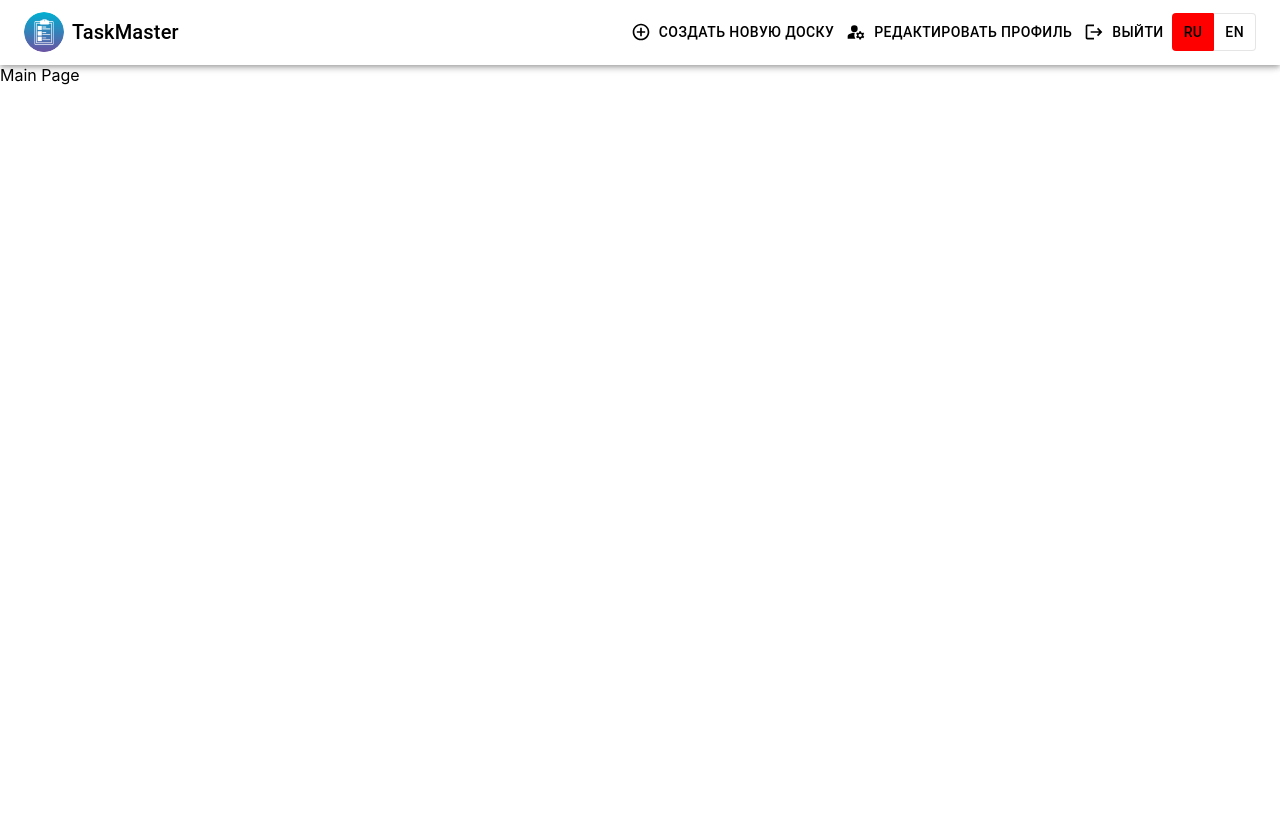
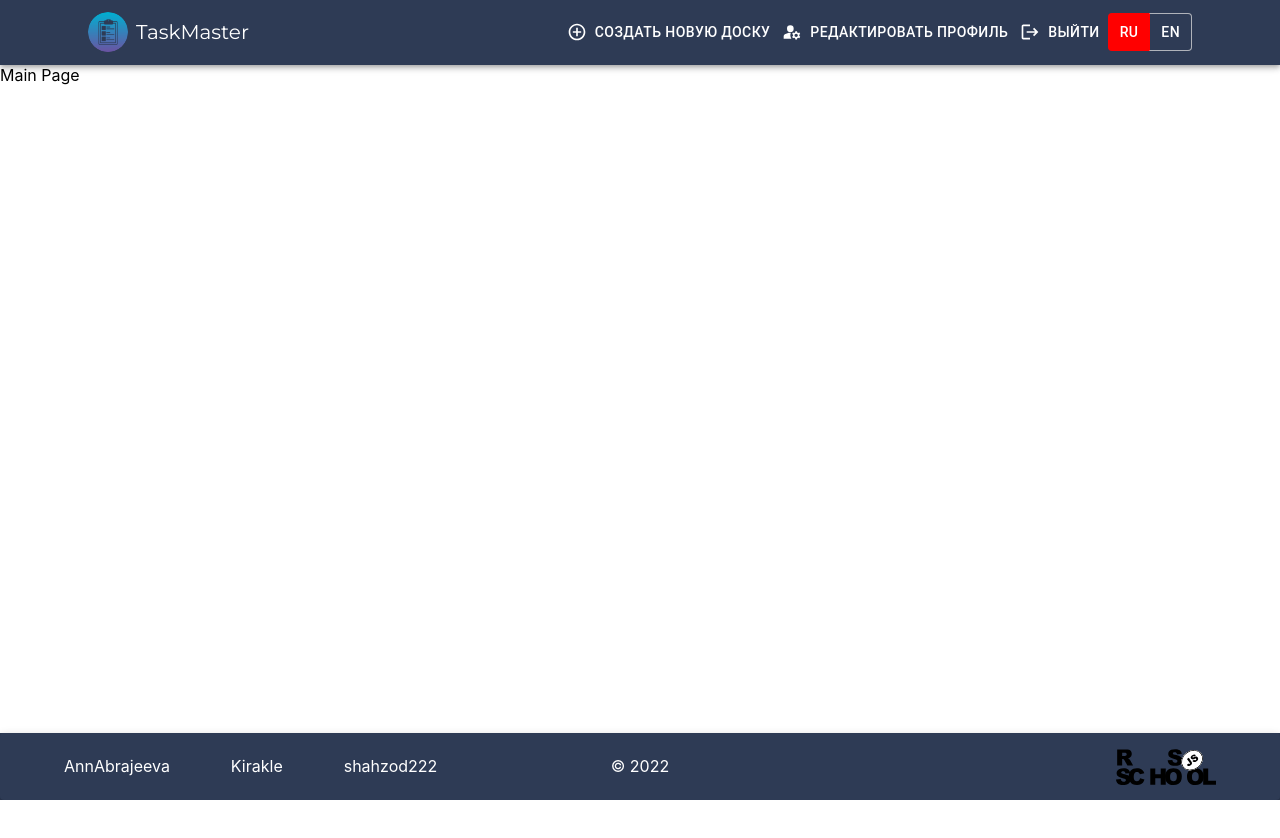
Before and after one commit to AnnAbrajeeva/project-management-app, a React (Create React App) app in the folder project-management-app/: page / in a window 1280 px wide. Shown: the top 838 px of the page. After the commit the page ends 800 px from the top, so only its background shows below. Built offline with nearby package versions, Linux system fonts and the light colour scheme.

Commit message:
feat: add footer

```diff
--- a/project-management-app/public/index.html
+++ b/project-management-app/public/index.html
@@ -5,13 +5,16 @@
     <link rel="icon" href="%PUBLIC_URL%/favicon.ico" />
     <meta name="viewport" content="width=device-width, initial-scale=1" />
     <meta name="theme-color" content="#000000" />
-    <meta
-      name="description"
-      content="Web site created using create-react-app"
-    />
+    <meta name="description" content="Web site created using create-react-app" />
     <link rel="apple-touch-icon" href="%PUBLIC_URL%/logo192.png" />
     <link rel="manifest" href="%PUBLIC_URL%/manifest.json" />
-    <title>React App</title>
+    <link rel="preconnect" href="https://fonts.googleapis.com" />
+    <link rel="preconnect" href="https://fonts.gstatic.com" crossorigin />
+    <link
+      href="https://fonts.googleapis.com/css2?family=Montserrat:wght@400;600&family=Nunito:wght@400;700&display=swap"
+      rel="stylesheet"
+    />
+    <title>TaskMaster</title>
   </head>
   <body>
     <noscript>You need to enable JavaScript to run this app.</noscript>
--- a/project-management-app/src/App.tsx
+++ b/project-management-app/src/App.tsx
@@ -1,17 +1,28 @@
 import React from 'react';
 import { Routes, Route } from 'react-router-dom';
+import { createTheme, ThemeProvider } from '@mui/material';
 import MainPage from './pages/MainPage';
 import Header from './components/Header';
 import './App.css';
+import Footer from 'components/Footer';
+import Welcome from 'pages/WelcomePage';
+
+const theme = createTheme({
+  typography: {
+    fontFamily: ['Montserrat'].join(','),
+  },
+});
 
 function App() {
   return (
-    <>
+    <ThemeProvider theme={theme}>
       {window.location.pathname !== '/welcome' && <Header />}
       <Routes>
         <Route path="/" element={<MainPage />} />
+        <Route path="/welcome" element={<Welcome />} />
       </Routes>
-    </>
+      <Footer />
+    </ThemeProvider>
   );
 }
 
--- /dev/null
+++ b/project-management-app/src/components/Footer/Footer.module.scss
@@ -0,0 +1,41 @@
+.footer {
+  position: absolute;
+  left: 0;
+  bottom: 0;
+  right: 0;
+  background-color: #2E3B55;
+}
+.links {
+  display: block;
+  text-align: center;
+  text-decoration: none;
+  color: #fff;
+  transition: all 0.3s ease;
+
+  &:hover {
+    transform: scale(1.1);
+    font-weight: bold;
+  }
+
+  &:active {
+    text-decoration: none;
+    color: #fff;
+  }
+
+  img {
+    display: block;
+    max-width: 100px;
+    margin-left: auto;
+  }
+}
+
+.text {
+  text-align: center;
+  margin: 0;
+}
+
+.gitlinks {
+  display: flex;
+  align-items: center;
+  justify-content: space-between;
+}
--- /dev/null
+++ b/project-management-app/src/components/Footer/index.tsx
@@ -0,0 +1,50 @@
+import { Container, Grid } from '@mui/material';
+import Paper from '@mui/material/Paper/Paper';
+import React from 'react';
+import { Link } from 'react-router-dom';
+import RsLogo from '../../assets/img/rs_school_js.svg';
+import style from './Footer.module.scss';
+
+function Footer() {
+  return (
+    <footer className={style.footer}>
+      <Paper
+        sx={{
+          paddingTop: '15px',
+          paddingBottom: '15px',
+          backgroundColor: '#2E3B55',
+          color: '#fff',
+        }}
+        elevation={3}
+      >
+        <Container>
+          <Grid sx={{ alignItems: 'center' }} container spacing={2}>
+            <Grid item xs={12} md={4}>
+              <div className={style.gitlinks}>
+                <Link className={style.links} to={'https://github.com/AnnAbrajeeva'}>
+                  AnnAbrajeeva
+                </Link>
+                <Link className={style.links} to={'https://github.com/Kirakle'}>
+                  Kirakle
+                </Link>
+                <Link className={style.links} to={'https://github.com/shahzod222'}>
+                  shahzod222
+                </Link>
+              </div>
+            </Grid>
+            <Grid item xs={6} md={4}>
+              <p className={style.text}>© 2022</p>
+            </Grid>
+            <Grid item xs={6} md={4}>
+              <Link className={style.links} to={'https://rs.school/react/'}>
+                <img src={RsLogo} alt="RS School" />
+              </Link>
+            </Grid>
+          </Grid>
+        </Container>
+      </Paper>
+    </footer>
+  );
+}
+
+export default Footer;
--- a/project-management-app/src/components/Header/Header.module.scss
+++ b/project-management-app/src/components/Header/Header.module.scss
@@ -23,3 +23,9 @@
   text-decoration: none;
   color: inherit;
 }
+
+.text {
+  &:hover {
+
+  }
+}
--- a/project-management-app/src/components/Header/NavLinks.tsx
+++ b/project-management-app/src/components/Header/NavLinks.tsx
@@ -5,6 +5,7 @@ import LogoutIcon from '@mui/icons-material/Logout';
 import ManageAccountsIcon from '@mui/icons-material/ManageAccounts';
 import AddCircleOutlineIcon from '@mui/icons-material/AddCircleOutline';
 import { styled, createTheme, ThemeProvider } from '@mui/material/styles';
+import style from './Header.module.scss';
 
 const ToggleButton = styled(MuiToggleButton, {
   shouldForwardProp: (prop) => prop !== 'selectedColor',
@@ -43,7 +44,7 @@ function NavLinks() {
         <Box sx={{ display: { xs: 'none', sm: 'block' } }}>
           <Tooltip title="Создать новую доску">
             <Button sx={{ color: 'inherit' }} startIcon={<AddCircleOutlineIcon />}>
-              {matches && <p>Создать новую доску</p>}
+              {matches && <p className={style.text}>Создать новую доску</p>}
             </Button>
           </Tooltip>
           <Tooltip title="Редактировать профиль">
--- a/project-management-app/src/components/Header/index.tsx
+++ b/project-management-app/src/components/Header/index.tsx
@@ -1,4 +1,5 @@
 import * as React from 'react';
+import { Container } from '@mui/material';
 import AppBar from '@mui/material/AppBar';
 import Toolbar from '@mui/material/Toolbar';
 import Typography from '@mui/material/Typography';
@@ -21,9 +22,9 @@ function Header() {
   });
 
   const styleHeader = {
-    background: scrollTrigger ? '#2E3B55' : '#fff',
+    background: scrollTrigger ? '#fff' : '#2E3B55',
     transition: 'all 0.3s ease',
-    color: scrollTrigger ? '#fff' : '#000',
+    color: scrollTrigger ? '#000' : '#fff',
   };
 
   const [mobileOpen, setMobileOpen] = React.useState(false);
@@ -52,6 +53,7 @@ function Header() {
   return (
     <>
       <AppBar position="sticky" style={styleHeader} component="nav">
+        <Container>
           <Toolbar>
             <IconButton
               color="inherit"
@@ -71,6 +73,7 @@ function Header() {
             </Link>
             <NavLinks />
           </Toolbar>
+        </Container>
       </AppBar>
       <Box component="nav">
         <Drawer
--- a/project-management-app/src/index.css
+++ b/project-management-app/src/index.css
@@ -1,3 +1,5 @@
+html, body { height: 100% }
+
 body {
   margin: 0;
   font-family: -apple-system, BlinkMacSystemFont, 'Segoe UI', 'Roboto', 'Oxygen',
--- a/project-management-app/src/pages/MainPage/index.tsx
+++ b/project-management-app/src/pages/MainPage/index.tsx
@@ -1,7 +1,7 @@
 import React from 'react';
 
 function MainPage() {
-  return <div style={{ height: '200vh' }}>Main Page</div>;
+  return <div>Main Page</div>;
 }
 
 export default MainPage;
--- /dev/null
+++ b/project-management-app/src/pages/WelcomePage/index.tsx
@@ -0,0 +1,7 @@
+import React from 'react';
+
+function Welcome() {
+  return <div>Welcome</div>;
+}
+
+export default Welcome;
```
Also changed, not shown: project-management-app/src/components/Header/styles.ts (deleted, +0 -10 lines), project-management-app/src/assets/img/rs_school_js.svg (added). Lines whose indentation alone changed are shown as unchanged.
